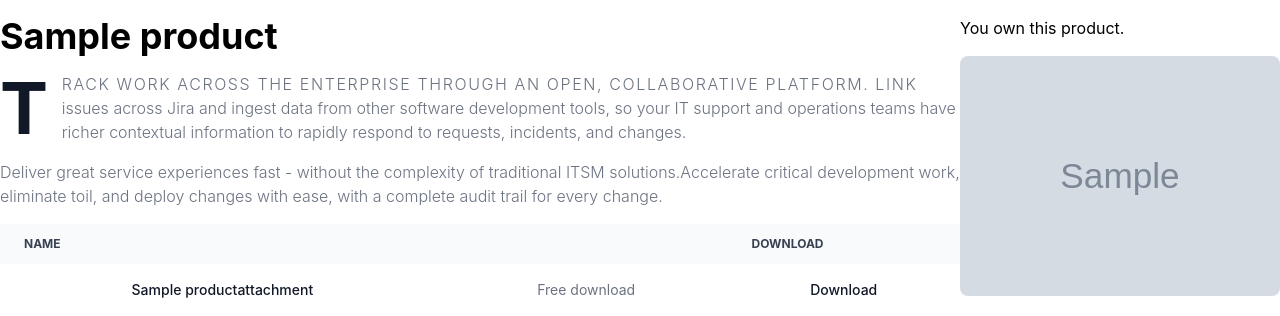
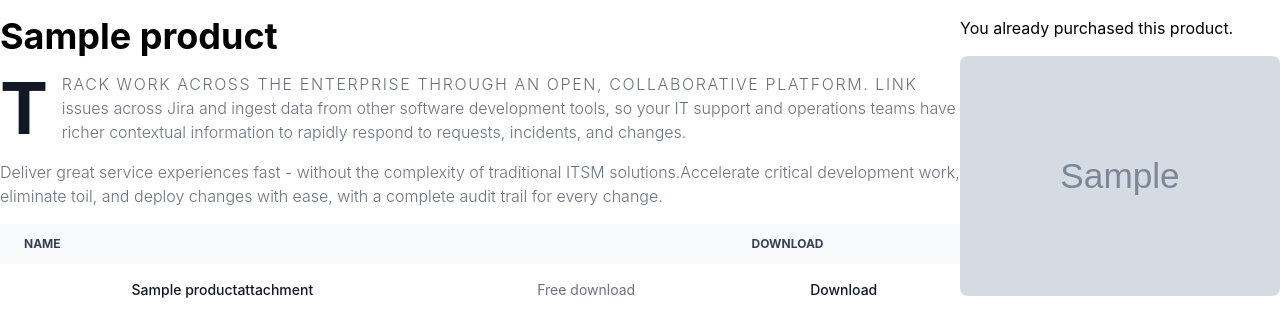
Before and after one commit to iankimdev/open-ai-django, a Django app: a page that uses django/templates/products/detail.html in a window 1280 px wide. Shown: the part 72-388 px from the top of the page. Run offline with Django 4.2, Linux system fonts and the light colour scheme; a user stored in the database is signed in; tables that the repository leaves empty hold one stand-in row (values such as "Sample post"); grey boxes marked "Sample" are stand-in pictures; style sheets or scripts are compiled from the project's sources.

Commit message:
Fix is_purchased

```diff
--- a/django/products/views.py
+++ b/django/products/views.py
@@ -71,10 +71,10 @@ def product_manage_detail_view(request, handle=None):
 def product_detail_view(request, handle=None):
     obj = get_object_or_404(Product, handle=handle)
     attachments = ProductAttachment.objects.filter(product=obj)
-    is_owner = False
+    is_purchased = False
     if request.user.is_authenticated:
-        is_owner = request.user.purchase_set.all().filter(product=obj, completed=True).exists()
-    context = {"object": obj, "is_owner": is_owner, "attachments":attachments}
+        is_purchased = request.user.purchase_set.all().filter(product=obj, completed=True).exists()
+    context = {"object": obj, "is_purchased": is_purchased, "attachments":attachments}
     return render(request, 'products/detail.html', context)
 
 @login_required
--- a/django/purchases/views.py
+++ b/django/purchases/views.py
@@ -79,6 +79,3 @@ def purchase_stopped_view(request):
 def purchase_list_view(request):
     purchases = Purchase.objects.all()
     return render(request, "purchases/list.html", {"purchases": purchases})
-def product_list_view(request):
-    object_list = Product.objects.all()
-    return render(request, 'products/list.html', {"object_list":object_list})
--- a/django/templates/products/attachments-table.html
+++ b/django/templates/products/attachments-table.html
@@ -24,7 +24,7 @@
                     {% if attachment.is_free %}Free download {% endif %}
                 </td>
                 <td class="px-6 py-4 text-center">
-                    {% if is_owner or attachment.is_free %}
+                    {% if is_purhcased or attachment.is_free %}
                     <a href="{{ attachment.get_download_url }}" class="font-medium text-gray-900 hover:underline">Download</a> {% else %} Purchase to download
                     {% endif %}
                 </td>
--- a/django/templates/products/detail.html
+++ b/django/templates/products/detail.html
@@ -10,15 +10,15 @@
         <p class="font-light text-gray-500 dark:text-gray-400">Deliver great service experiences fast - without the complexity of traditional ITSM solutions.Accelerate critical development work, eliminate toil, and deploy changes with ease, with a complete audit trail for every change.</p>
 
 
-        {% include 'products/attachments-table.html' with attachments=attachments is_owner=is_owner%}
+        {% include 'products/attachments-table.html' with attachments=attachments is_purchased=is_purchased%}
 
     </div>
 
     <div class="w-full md:w-1/4 space-y-4">
         <!-- sidebar -->
 
-        {% if is_owner %}
-        <p>You own this product.<p>
+        {% if is_purchased %}
+        <p>You already purchased this product.<p>
         {% else %}
         <div>
             {% include 'purchases/buy-btn-form.html' with product=object %}
```
